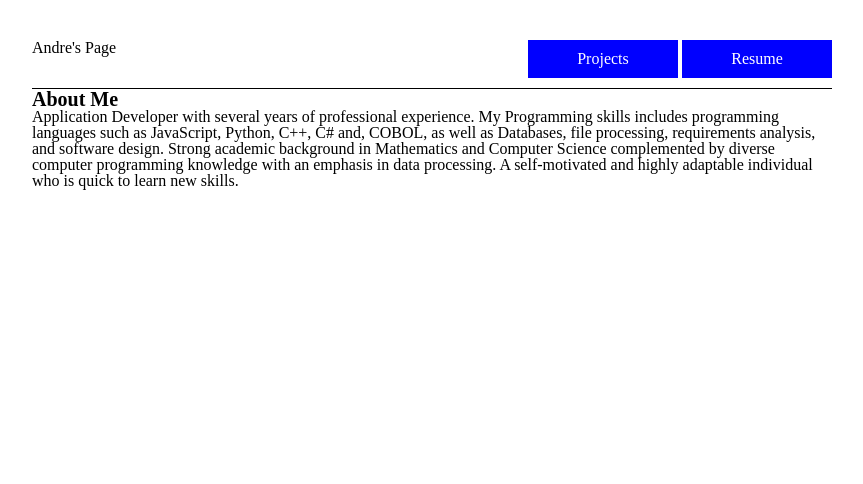
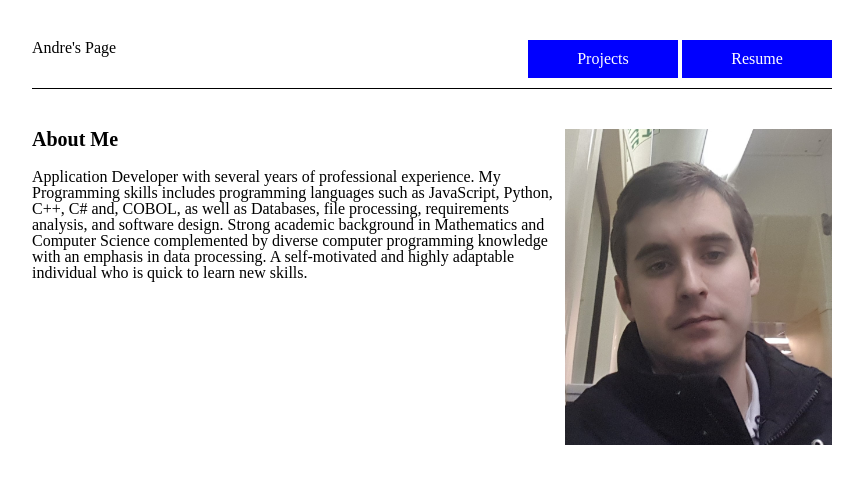
Before and after one commit to amd89/amd89.github.io, a plain HTML site: page index.html in a window 1280 px wide. Shown: the whole page, without its empty margins (208-1071 px from the left). Drawn offline with Linux system fonts and the light colour scheme.

Commit message:
add image to about

```diff
--- a/index.html
+++ b/index.html
@@ -38,9 +38,13 @@
                 </div>
             </nav>
         </header>
-        <h2>About Me</h2>
-        <p>Application Developer with several years of professional experience.  My Programming skills includes programming languages such as JavaScript, Python, C++, C# and, COBOL, as well as Databases, file processing, requirements analysis, and software design. Strong academic background in Mathematics and Computer Science complemented by diverse computer programming knowledge with an emphasis in data processing. A self-motivated and highly adaptable individual who is quick to learn new skills.</p>
-
+        <div class="content">
+            <div class="about">
+                <h2>About Me</h2>
+                <p>Application Developer with several years of professional experience.  My Programming skills includes programming languages such as JavaScript, Python, C++, C# and, COBOL, as well as Databases, file processing, requirements analysis, and software design. Strong academic background in Mathematics and Computer Science complemented by diverse computer programming knowledge with an emphasis in data processing. A self-motivated and highly adaptable individual who is quick to learn new skills.</p>
+            </div>
+            <div class="headshot"><img src="images/head.jpg" alt="Andre head shot" ></div>
+        </div>
     </div>
 
 
--- a/style.css
+++ b/style.css
@@ -79,3 +79,22 @@ header {
     padding-bottom: 10px;
     border-bottom: 1px solid;
 }
+
+.content {
+    display: flex;
+    margin-top: 40px;
+}
+.about{
+    flex: 2;
+}
+.headshot{
+    flex: 1;
+}
+
+img{
+    max-width: 100%;
+}
+
+.about p{
+    margin-top: 20px;
+}
```
Also changed, not shown: images/head.jpg (added).
